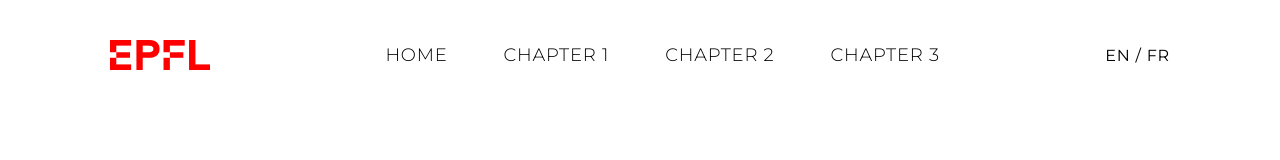
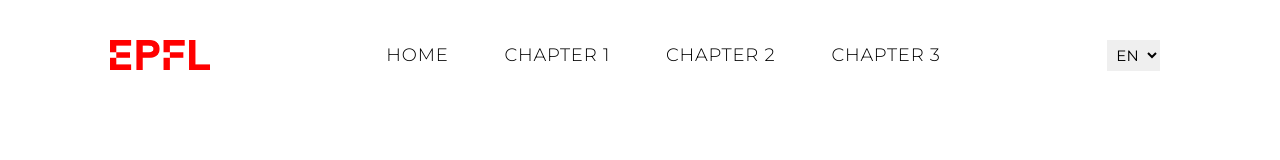
Before and after one commit to EPFL-Astrophysics-I/home, a React (Create React App) app: page / in a window 1280 px wide. Shown: the top 160 px of the page. Built offline with nearby package versions, Linux system fonts and the light colour scheme.

Commit message:
Update chapter 2 gif and language dropdown

```diff
--- a/public/index.html
+++ b/public/index.html
@@ -7,7 +7,7 @@
     <meta name="theme-color" content="#000000" />
     <meta
       name="description"
-      content="Web site created using create-react-app"
+      content="Home"
     />
     <link rel="apple-touch-icon" href="%PUBLIC_URL%/logo192.png" />
     <!--
--- a/src/components/Header/Header.css
+++ b/src/components/Header/Header.css
@@ -19,8 +19,12 @@
   /* background-color: white; */
 }
 
-#language-toggle {
-  margin-right: 20px;
+#language-select {
+  font-family: 'Montserrat', sans-serif;
+  font-size: 15px;
+  border-width: 0px;
+  padding: 5px;
+  margin-right: 30px;
   text-align: center;
   text-transform: uppercase;
   /* background-color: cornflowerblue; */
--- a/src/components/Header/Header.js
+++ b/src/components/Header/Header.js
@@ -7,7 +7,13 @@ export default function Header() {
     <div className='header'>
       <img id='header-logo' src={logo} alt='logo'></img>
       <Nav />
-      <p id='language-toggle'>EN / FR</p>
+      {/* <p id='language-toggle'>EN / FR</p> */}
+      <select name='language-select' id='language-select'>
+        <option class='language-option' value='option 1'>
+          EN
+        </option>{' '}
+        {/* <option value='option 2'>FR</option> */}
+      </select>
     </div>
   );
 }
--- a/src/components/Main/Main.js
+++ b/src/components/Main/Main.js
@@ -2,7 +2,8 @@ import './Main.css';
 import Chapter from '../Chapter/Chapter';
 import gif1 from './Chapter1_Transparent.gif';
 // import image1 from './Chapter1.png';
-import image2 from './Chapter2.png';
+import gif2 from './Chapter2_Transparent.gif';
+// import image2 from './Chapter2.png';
 import image3 from './Chapter3.png';
 
 const chapter1 = {
@@ -26,7 +27,7 @@ const chapter2 = {
   title: 'Tidal Forces',
   description:
     "Visualize tidal forces on Earth arising from the Moon's gravitational pull. Explore the physical mechanism behind the formation of Saturn's rings.",
-  image: image2,
+  image: gif2,
   apps: ['Tidal Forces', 'Roche Limit', 'Tidal Locking'],
   status: ['Complete', 'InProgress', 'InProgress'],
   link: 'https://epfl-astrophysics-i.github.io/chapter2/',
```
Also changed, not shown: 2 other files (tests, documents, lock files or other folders).
